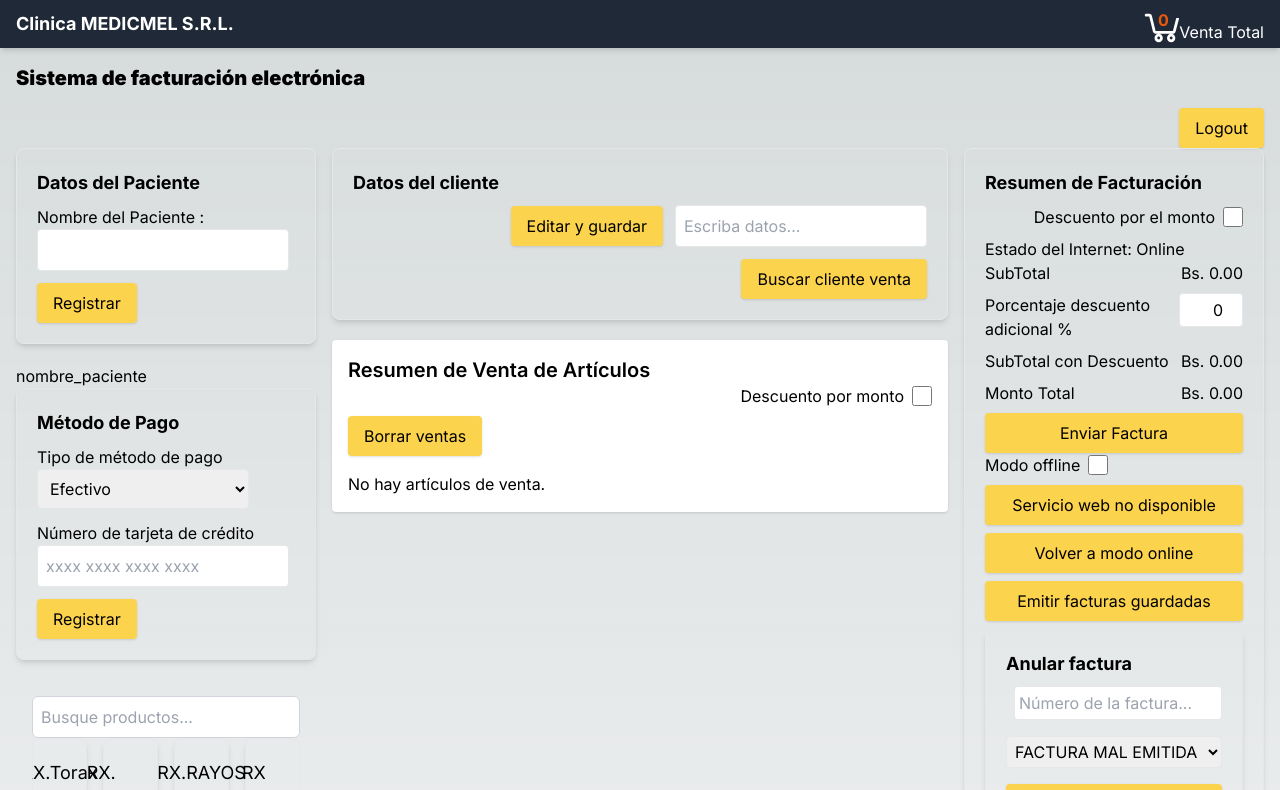
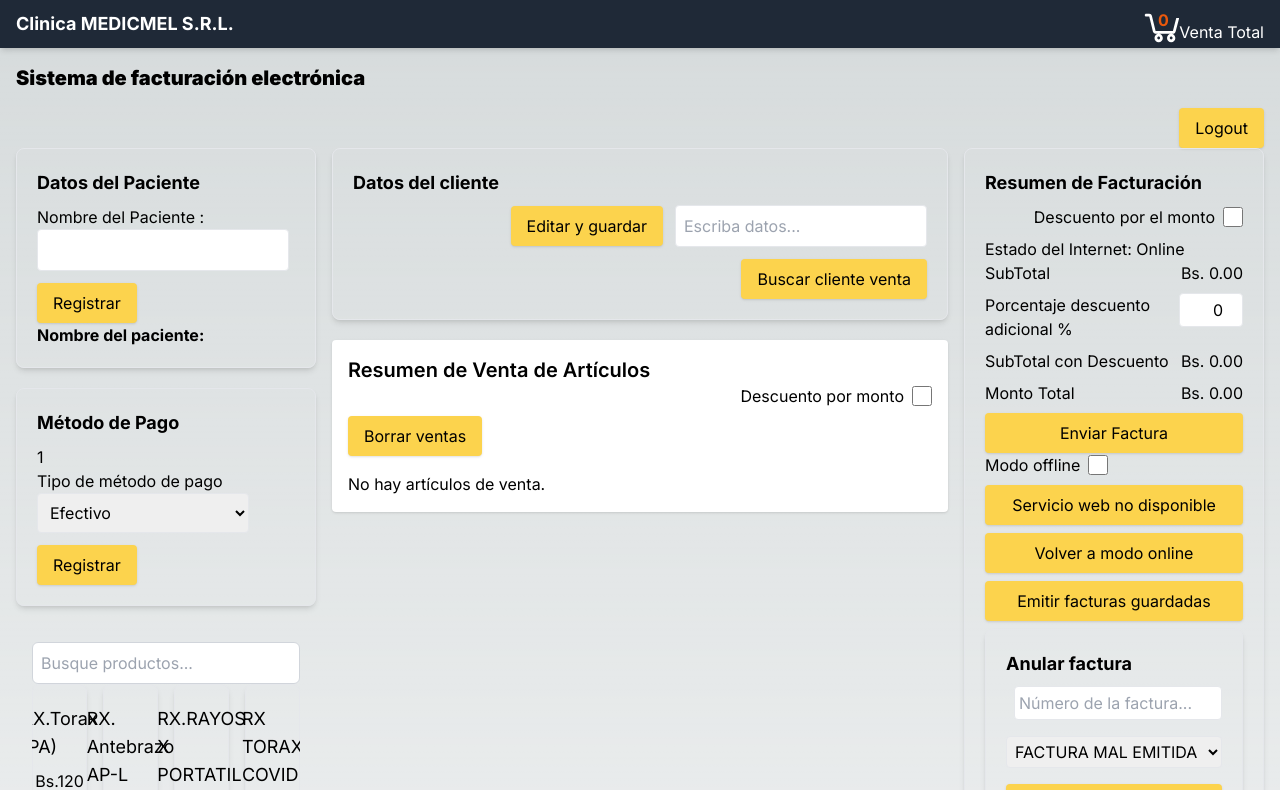
Before and after one commit to erickpoppe/invoice-service-frontend, a Next.js app: page /placeorder in a window 1280 px wide. Shown: the top 790 px of the page. Built offline with nearby package versions, Linux system fonts and the light colour scheme.

Commit message:
Major refactoring.

```diff
--- a/src/app/placeorder/page.js
+++ b/src/app/placeorder/page.js
@@ -178,9 +178,10 @@ export default function PlaceOrderScreen() {
 
 
 
-    const handlePaymentMethodChange = (event) => {
+    const submitHandler = (event) => {
         const newValue = event.target.value;
         setSelectedPaymentMethod(newValue);
+        alert(`Metodo de pago: ${selectedPaymentMethod}`);sub
     };
 
     const handleImprimirFactura = (event) => {
@@ -196,10 +197,7 @@ export default function PlaceOrderScreen() {
             });
     };
 
-    const submitHandler = () => {
-        // Store the selected payment method in Redux
-        dispatch(savePaymentMethod(selectedPaymentMethod));
-    };
+
 
     const [selectedPaymentMethod, setSelectedPaymentMethod] = useState('1');
     const [creditCardNumber, setCreditCardNumber] = useState(null);
@@ -417,6 +415,7 @@ export default function PlaceOrderScreen() {
         setCreditCardNumber(newValue);
         console.log(newValue);
         console.log(creditCardNumber);
+
     };
 
         const handleBuscarCliente = async () => {
@@ -639,14 +638,14 @@ export default function PlaceOrderScreen() {
                                 />
                             </div>
                             <button onClick={handleNombrePaciente} className="primary-button" >Registrar</button>
+                            <div>
+                                <b>Nombre del paciente:</b> <DataPatient nombre_paciente={nombre_paciente}></DataPatient>
+                            </div>
                         </div>
-                        <div>
-                            nombre_paciente
-                            <DataPatient nombre_paciente={nombre_paciente}></DataPatient>
-                        </div>
+
                         <div className="card  p-5">
                             <h2 className="mb-2 text-lg"><b>Método de Pago</b></h2>
-                            <div>{paymentMethod}</div>
+                            <div>{selectedPaymentMethod}</div>
                             <div>
                                 <div className="mb-3">
                                     <label htmlFor="paymentMethod" className="form-label">Tipo de método de pago</label>
@@ -654,7 +653,8 @@ export default function PlaceOrderScreen() {
                                         id="paymentMethod"
                                         className="form-select"
                                         value={selectedPaymentMethod}
-                                        onChange={handlePaymentMethodChange}
+                                        onChange={(e) => setSelectedPaymentMethod(e.target.value)}
+
                                     >
                                         <option value="1">Efectivo</option>
                                         <option value="2">Tarjeta</option>
@@ -662,7 +662,24 @@ export default function PlaceOrderScreen() {
                                         <option value="10">Tarjeta y Efectivo</option>
                                     </select>
                                 </div>
-                                {selectedPaymentMethod === "2" || "10" && (
+                                { selectedPaymentMethod === "2" && (
+                                    <div className="mb-3">
+                                        <label htmlFor="creditCardNumber" className="form-label">Número de tarjeta de crédito </label>
+                                          <input
+                                            type="tel"
+                                            inputmode="numeric"
+                                            id="creditCardNumber"
+                                            pattern="[0-9\s]{13,19}"
+                                            autocomplete="cc-number"
+                                            maxlength="19"
+                                            placeholder="xxxx xxxx xxxx xxxx"
+                                            className="form-control"
+                                            value={creditCardNumber}
+                                            onChange={handleCreditCardChange}
+                                        />
+                                    </div>
+                                )}
+                                { selectedPaymentMethod === "10" && (
                                     <div className="mb-3">
                                         <label htmlFor="creditCardNumber" className="form-label">Número de tarjeta de crédito </label>
                                         <input
```
